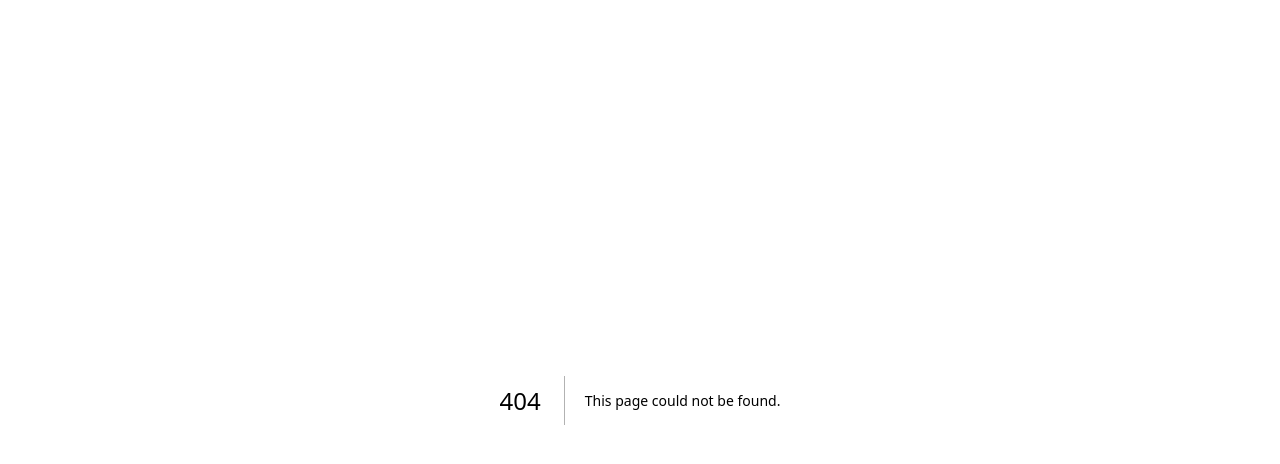
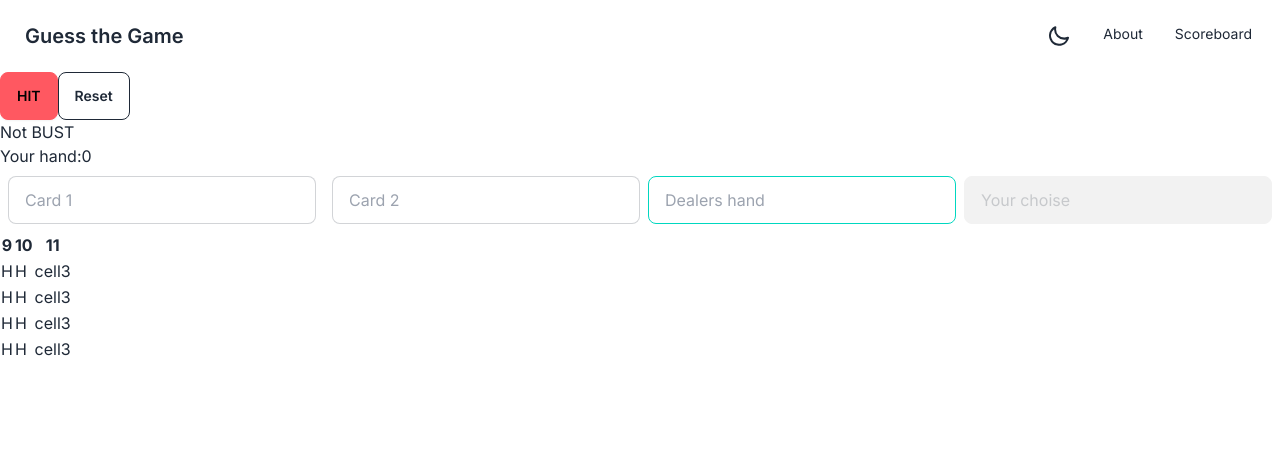
Before and after one commit to f0lder/guess-the-game, a Next.js app: page /black in a window 1280 px wide. Before the commit this address had no page. Shown: the top 464 px of the page. Built offline with nearby package versions, Linux system fonts and the light colour scheme.

Commit message:
added fun game

```diff
--- /dev/null
+++ b/app/black/page.tsx
@@ -0,0 +1,88 @@
+"use client";
+import Menu from "@/components/Menu";
+import { useState, useEffect } from 'react';
+
+export default function Black() {
+
+    const tableData = {
+        8: { 9: 'H', 10: 'H', 11: 'cell3' },
+        9: { 9: 'H', 10: 'H', 11: 'cell3' },
+        10: { 9: 'H', 10: 'H', 11: 'cell3' },
+        11: { 9: 'H', 10: 'H', 11: 'cell3' },
+
+    }
+
+    const headers = Object.keys(tableData[8]);
+
+    const [cardnumber, setCardnumber] = useState(2)
+    const [yourHand, setYourHand] = useState(0)
+    const [cards, setCards] = useState([0])
+
+    const handleInputChange = (i: number, event: React.FormEvent<HTMLInputElement>) => {
+        const newCards = cards;
+        newCards[i] = Number((event.target as HTMLInputElement).value);
+        setCards(newCards);
+        console.log(newCards);
+
+        const sum = cards.reduce((a, b) => a + b, 0);
+        setYourHand(sum);
+    }
+
+    return (
+
+        <>
+            <Menu />
+
+
+            <div>
+                <button className="btn btn-error"
+                    onClick={() => setCardnumber(cardnumber + 1)}
+                >
+                    HIT
+                </button>
+                <button className="btn btn-outline"
+                    onClick={() => setCardnumber(2)}
+                >
+                    Reset
+                </button>
+
+
+                {yourHand > 21 ? <p>BUST</p> : <p>Not BUST</p>}
+
+                <p>Your hand:{yourHand}</p>
+
+            </div>
+
+            <div className="flex items-center justify-center">
+                {Array.from({ length: cardnumber }, (_, i) => i + 1).map((i) => (
+                    <input key={i} name={`card${i}`} type="number" placeholder={`Card ${i}`} className="input input-bordered w-full max-w-xs m-2"
+                        onInput={event => handleInputChange(i, event)}
+                    />
+                ))}
+                <input name="dealer" type="number" placeholder="Dealers hand" className="input input-bordered input-accent w-full max-w-xs" />
+                <input name="out" type="nmber" placeholder="Your choise" disabled className="input input-bordered w-full max-w-xs m-2" />
+            </div>
+
+            <>
+                <table>
+                    <thead>
+                        <tr>
+                            {headers.map((header, index) => (
+                                <th key={index}>{header}</th>
+                            ))}
+                        </tr>
+                    </thead>
+                    <tbody>
+                        {Object.entries(tableData).map(([rowKey, columns]) => (
+                            <tr key={rowKey}>
+                                {Object.entries(columns).map(([colKey, cell]) => (
+                                    <td key={colKey}>{cell}</td>
+                                ))}
+                            </tr>
+                        ))}
+                    </tbody>
+                </table>
+            </>
+        </>
+    )
+}
--- a/app/page.tsx
+++ b/app/page.tsx
@@ -2,7 +2,7 @@
 //TODO: random zoom on image to make it harder to see
 
 import Image from "next/image";
-import { useState, useEffect, use } from "react";
+import { useState, useEffect } from "react";
 import Menu from "@/components/Menu";
 
 type Data = {
```
